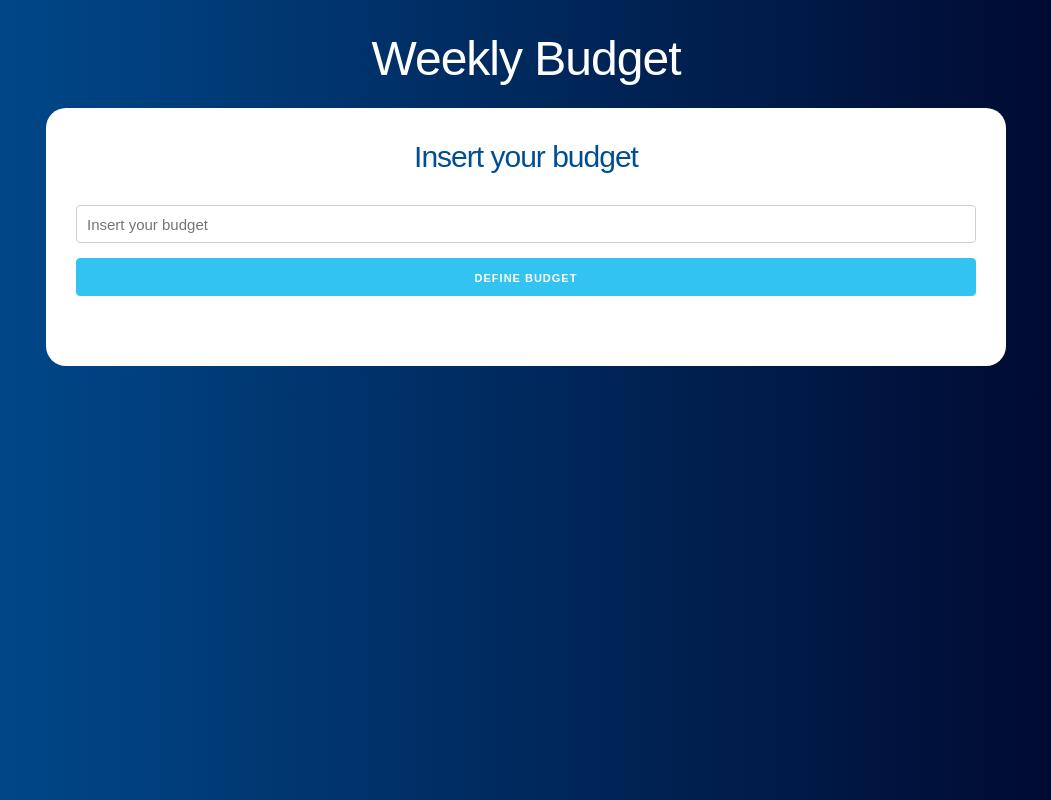
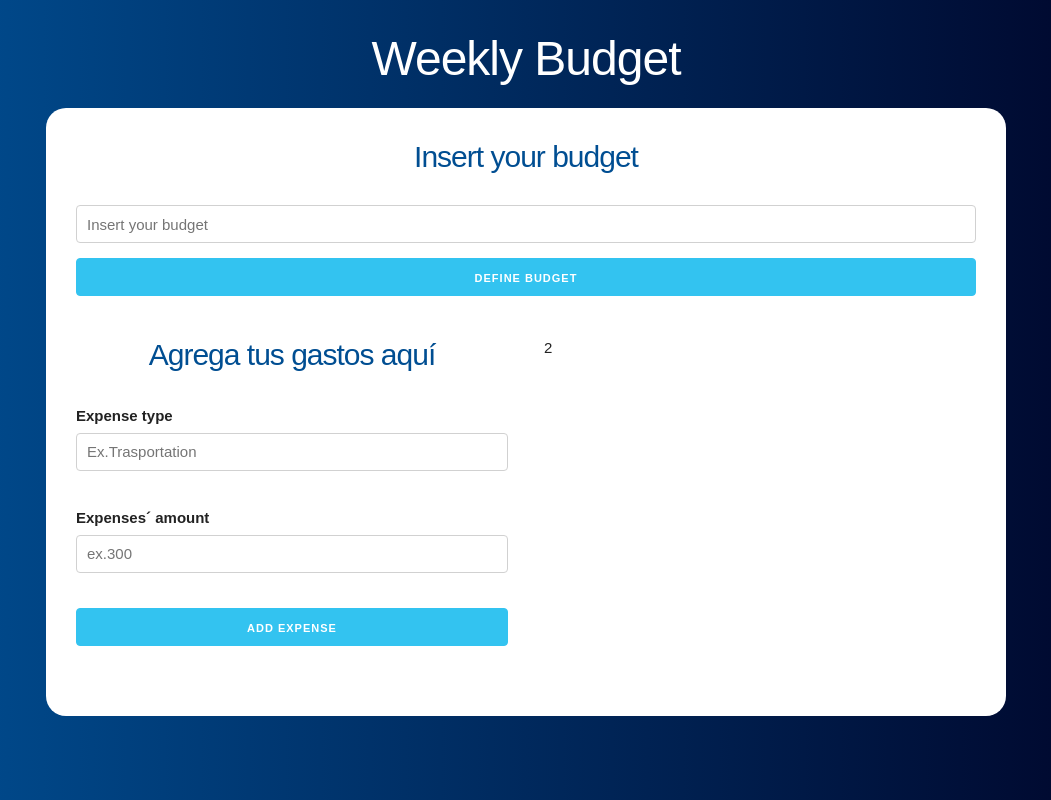
Before and after one commit to cneme23/BudgetManager, a React (Create React App) app in the folder budget-manager/: page / in a window 1280 px wide. Shown: the whole page, without its empty margins (114-1165 px from the left). Built offline with nearby package versions, Linux system fonts and the light colour scheme.

Commit message:
adding changes

```diff
--- a/budget-manager/src/App.js
+++ b/budget-manager/src/App.js
@@ -1,5 +1,6 @@
 import React,{useState} from "react";
 import Question from "./components/Question";
+import Form from "./components/Form"
 
 
 
@@ -21,8 +22,21 @@ const [remain, saveRemain]=useState(0);
         Ahora tendriamos en el componente question ambas funciones para usar */}
         <Question
           saveBudget={saveBudget}
-          saveRemain={saveRemain}/>
+          saveRemain={saveRemain}
+        />
+
+
+    <div className="row">
+        <div className= "one-half column">
+            <Form/>
+        </div>
+
+        <div className= "one-half column">
+            2
+        </div>
+
       </div>
+    </div>
      </header>
 
     </div>
--- /dev/null
+++ b/budget-manager/src/components/Form.js
@@ -0,0 +1,39 @@
+import React, {useState} from "react";
+
+const Form = () => {
+    return(
+        <form>
+            <h2>Agrega tus gastos aquí</h2>
+
+            <div className="campo">
+                <label>Expense type</label>
+                <input type="text"
+                       className="u-full-width"
+                       placeholder="Ex.Trasportation"
+                />
+            </div>
+
+
+
+            <div className="campo">
+                <label>Expenses´ amount</label>
+                <input type="number"
+                       className="u-full-width"
+                       placeholder="ex.300"
+                />
+            </div>
+
+            <input
+                type="submit"
+                className ="button-primary u-full-width"
+                value="Add Expense"
+            />
+
+
+
+
+        </form>
+    )
+}
+
+export default Form;
```
